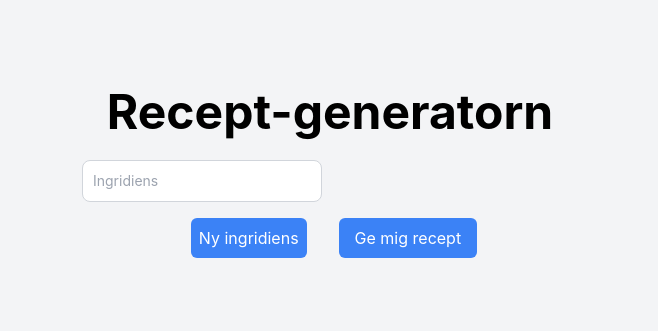
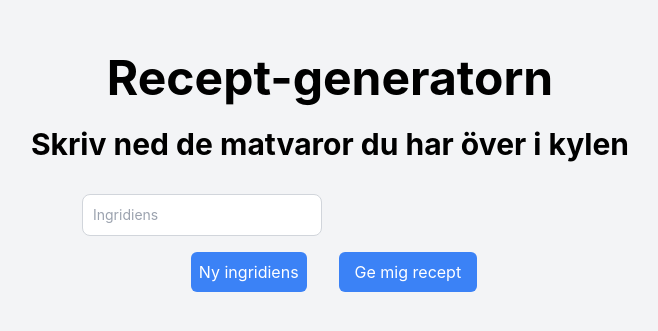
Before and after one commit to HenrikCheng/1337-chatbot, a React (Create React App) app: page / in a window 1280 px wide. Shown: the part 227-558 px from the top of the page, without its empty margins (310-968 px from the left). Built offline with nearby package versions, Linux system fonts and the light colour scheme; no server answers.

Commit message:
added text subheader

```diff
--- a/src/components/LandingPage.js
+++ b/src/components/LandingPage.js
@@ -60,6 +60,9 @@ const LandingPage = () => {
     <div className="flex flex-col items-center justify-center min-h-screen bg-gray-100">
       <h1 className="mb-6 text-5xl font-bold">Recept-generatorn</h1>
       <form onSubmit={handleSubmit} className="flex flex-col items-center">
+        <h3 className="mb-8 text-3xl font-bold">
+          Skriv ned de matvaror du har över i kylen
+        </h3>
         <div className="grid grid-cols-2 gap-4">
           {ingredients.map((ingredient, index) => (
             <div key={index} className="flex items-center mb-4">
```
